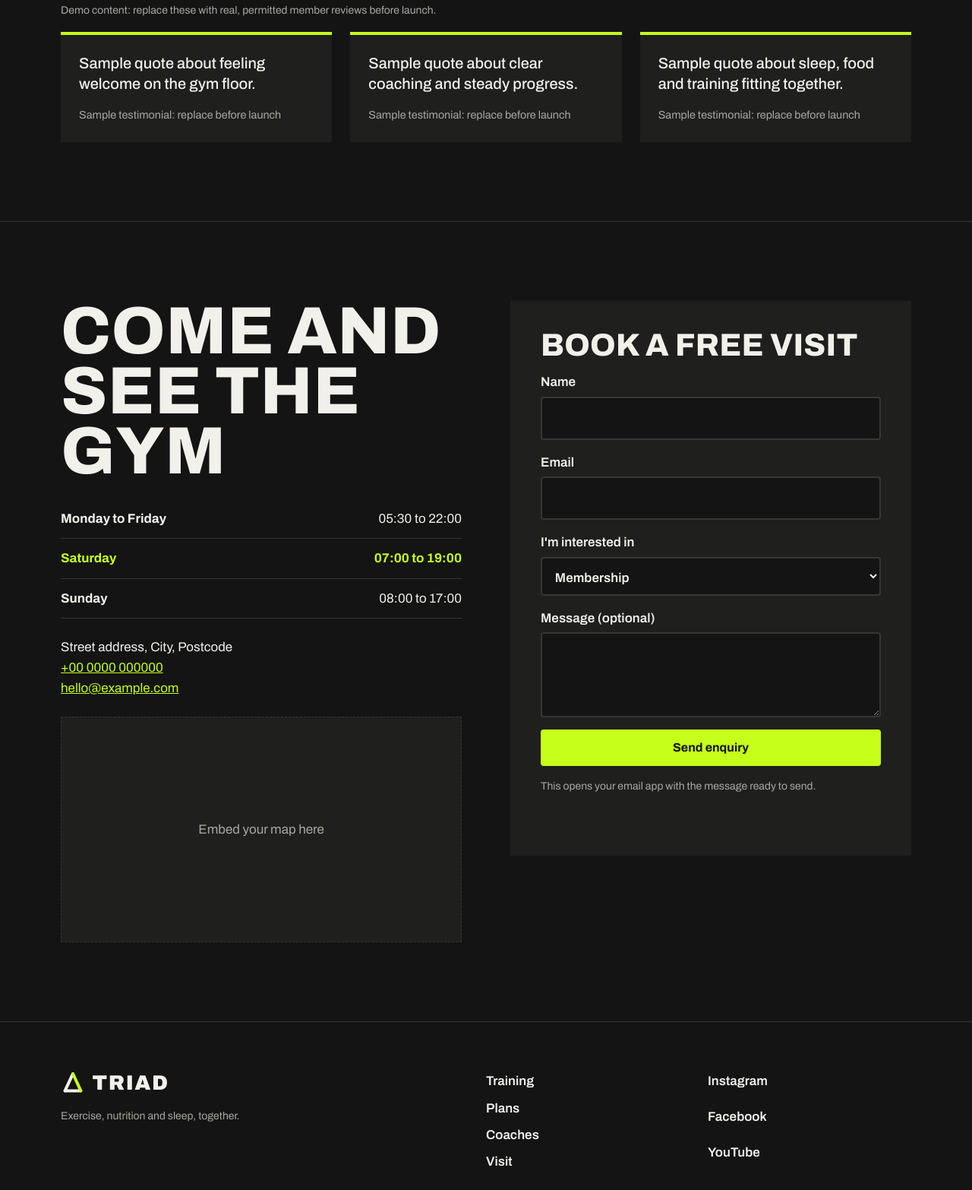
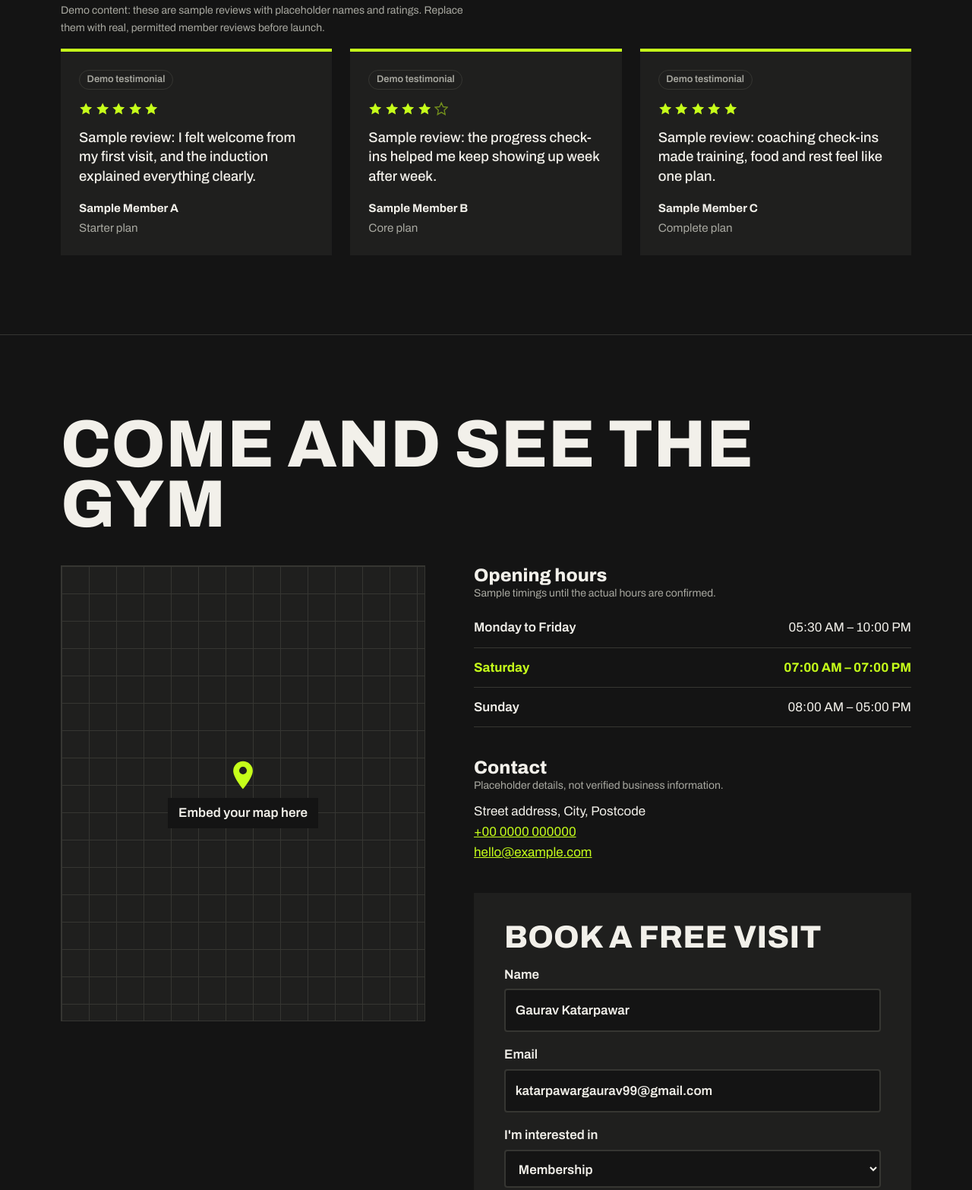
Before and after one commit to GauravKatarpawar1223/fitness-brand-website, a plain HTML site: page index.html in a window 1280 px wide. Shown: the part 6072-7638 px from the top of the page at 76% size. Drawn offline with Linux system fonts and the light colour scheme.

Commit message:
Add files via upload

```diff
--- a/index.html
+++ b/index.html
@@ -23,6 +23,7 @@
     <path d="M33 33H7" stroke="currentColor" stroke-width="5" stroke-linecap="round" fill="none"/>
     <path d="M20 5 33 33" stroke="var(--lime)" stroke-width="5" stroke-linecap="round" fill="none"/>
   </symbol>
+  <symbol id="star" viewBox="0 0 20 20"><path d="M10 1.5l2.6 5.6 6.1.7-4.5 4.2 1.2 6L10 15l-5.4 3 1.2-6L1.3 7.8l6.1-.7z"/></symbol>
 </svg>
 
 <header class="site-header" data-header>
@@ -222,38 +223,71 @@
           <div><dt>Coaching approach</dt><dd>Explain how inductions, programming and progress reviews really work at your gym.</dd></div>
         </dl>
       </div>
-      <h3 class="quotes-note fine">Demo content: replace these with real, permitted member reviews before launch.</h3>
-      <div class="quotes">
-        <figure><blockquote><p>Sample quote about feeling welcome on the gym floor.</p></blockquote><figcaption>Sample testimonial: replace before launch</figcaption></figure>
-        <figure><blockquote><p>Sample quote about clear coaching and steady progress.</p></blockquote><figcaption>Sample testimonial: replace before launch</figcaption></figure>
-        <figure><blockquote><p>Sample quote about sleep, food and training fitting together.</p></blockquote><figcaption>Sample testimonial: replace before launch</figcaption></figure>
+      <p class="quotes-note fine">Demo content: these are sample reviews with placeholder names and ratings. Replace them with real, permitted member reviews before launch.</p>
+      <!-- To add a real review: copy one <article class="review">, set the member's name, optional plan, rating (stars) and their own words. -->
+      <div class="reviews">
+        <article class="review">
+          <p class="review__tag">Demo testimonial</p>
+          <div class="stars" role="img" aria-label="Sample rating: 5 out of 5"><svg class="" aria-hidden="true"><use href="#star"/></svg><svg class="" aria-hidden="true"><use href="#star"/></svg><svg class="" aria-hidden="true"><use href="#star"/></svg><svg class="" aria-hidden="true"><use href="#star"/></svg><svg class="" aria-hidden="true"><use href="#star"/></svg></div>
+          <blockquote><p>Sample review: I felt welcome from my first visit, and the induction explained everything clearly.</p></blockquote>
+          <footer><strong>Sample Member A</strong><span>Starter plan</span></footer>
+        </article>
+        <article class="review">
+          <p class="review__tag">Demo testimonial</p>
+          <div class="stars" role="img" aria-label="Sample rating: 4 out of 5"><svg class="" aria-hidden="true"><use href="#star"/></svg><svg class="" aria-hidden="true"><use href="#star"/></svg><svg class="" aria-hidden="true"><use href="#star"/></svg><svg class="" aria-hidden="true"><use href="#star"/></svg><svg class="off" aria-hidden="true"><use href="#star"/></svg></div>
+          <blockquote><p>Sample review: the progress check-ins helped me keep showing up week after week.</p></blockquote>
+          <footer><strong>Sample Member B</strong><span>Core plan</span></footer>
+        </article>
+        <article class="review">
+          <p class="review__tag">Demo testimonial</p>
+          <div class="stars" role="img" aria-label="Sample rating: 5 out of 5"><svg class="" aria-hidden="true"><use href="#star"/></svg><svg class="" aria-hidden="true"><use href="#star"/></svg><svg class="" aria-hidden="true"><use href="#star"/></svg><svg class="" aria-hidden="true"><use href="#star"/></svg><svg class="" aria-hidden="true"><use href="#star"/></svg></div>
+          <blockquote><p>Sample review: coaching check-ins made training, food and rest feel like one plan.</p></blockquote>
+          <footer><strong>Sample Member C</strong><span>Complete plan</span></footer>
+        </article>
       </div>
     </div>
   </section>
 
   <section class="section" id="visit" aria-labelledby="visit-h">
-    <div class="wrap visit">
+    <div class="wrap">
+      <h2 class="display h2" id="visit-h">Come and see the gym</h2>
+      <div class="visit">
+        <div class="visit__map">
+          <!-- Add a real map only once you have a genuine gym address: replace the .map div with
+               <iframe src="YOUR_MAP_EMBED_URL" title="Map to TRIAD Fitness" loading="lazy" referrerpolicy="no-referrer-when-downgrade"></iframe> -->
+          <div class="map" role="img" aria-label="Map placeholder: add your map here">
+            <svg viewBox="0 0 24 24" fill="currentColor" aria-hidden="true"><path d="M12 2a7 7 0 0 0-7 7c0 5 7 13 7 13s7-8 7-13a7 7 0 0 0-7-7zm0 9.5A2.5 2.5 0 1 1 12 6a2.5 2.5 0 0 1 0 5.5z"/></svg>
+            <span>Embed your map here</span>
+          </div>
+        </div>
+        <div class="visit__info">
           <div>
-        <h2 class="display h2" id="visit-h">Come and see the gym</h2>
+            <h3 class="visit__h">Opening hours</h3>
+            <p class="fine">Sample timings until the actual hours are confirmed.</p>
             <table class="hours">
               <caption class="sr">Opening hours (sample)</caption>
+              <!-- Edit the times here. data-days uses 0 = Sunday to 6 = Saturday and drives the "today" highlight. -->
               <tbody data-hours>
-            <tr data-days="1,2,3,4,5"><th scope="row">Monday to Friday</th><td>05:30 to 22:00</td></tr>
-            <tr data-days="6"><th scope="row">Saturday</th><td>07:00 to 19:00</td></tr>
-            <tr data-days="0"><th scope="row">Sunday</th><td>08:00 to 17:00</td></tr>
+                <tr data-days="1,2,3,4,5"><th scope="row">Monday to Friday</th><td>05:30 AM – 10:00 PM</td></tr>
+                <tr data-days="6"><th scope="row">Saturday</th><td>07:00 AM – 07:00 PM</td></tr>
+                <tr data-days="0"><th scope="row">Sunday</th><td>08:00 AM – 05:00 PM</td></tr>
               </tbody>
             </table>
+          </div>
+          <div>
+            <h3 class="visit__h">Contact</h3>
+            <p class="fine">Placeholder details, not verified business information.</p>
             <address>
               Street address, City, Postcode<br>
               <a href="tel:+000000000000">+00 0000 000000</a><br>
               <a href="mailto:hello@example.com">hello@example.com</a>
             </address>
-        <div class="map" role="img" aria-label="Map placeholder">Embed your map here</div>
           </div>
           <form class="form" id="enquire" novalidate data-form aria-labelledby="enq-h">
             <h3 class="display h3" id="enq-h">Book a free visit</h3>
-        <label>Name<input name="name" autocomplete="name" required></label>
-        <label>Email<input name="email" type="email" autocomplete="email" required></label>
+            <!-- Name and email are prefilled and editable. Remove the value attributes to start empty. -->
+            <label>Name<input name="name" autocomplete="name" value="Gaurav Katarpawar" required aria-describedby="enq-status"></label>
+            <label>Email<input name="email" type="email" autocomplete="email" value="katarpawargaurav99@gmail.com" required aria-describedby="enq-status"></label>
             <label>I'm interested in
               <select name="interest">
                 <option>Membership</option><option>Starter plan</option><option>Core plan</option><option>Complete plan</option><option>Exercise</option><option>Nutrition</option><option>Sleep</option>
@@ -261,9 +295,11 @@
             </label>
             <label>Message (optional)<textarea name="message" rows="3"></textarea></label>
             <button class="btn btn--lime" type="submit">Send enquiry</button>
-        <p class="fine">This opens your email app with the message ready to send.</p>
-        <p class="status" role="status" data-status></p>
+            <p class="fine">This opens your email app with the message ready to send. Nothing is sent until you press send there.</p>
+            <p class="status" id="enq-status" role="status" data-status></p>
           </form>
+        </div>
+      </div>
     </div>
   </section>
 </main>
--- a/script.js
+++ b/script.js
@@ -85,6 +85,10 @@ function initEnquiryForm() {
     status.toggleAttribute("data-error", isError);
   };
 
+  form.addEventListener("input", (e) => {
+    if (e.target.hasAttribute("aria-invalid")) e.target.removeAttribute("aria-invalid");
+  });
+
   form.addEventListener("submit", (e) => {
     e.preventDefault();
     const data = new FormData(form);
--- a/style.css
+++ b/style.css
@@ -173,22 +173,35 @@ h1,h2,h3,p,figure,blockquote,dl,dd{margin:0}
 .trust dt{font-weight:800;font-size:1.5rem}
 .trust dd{color:var(--ash);margin-top:.25rem;max-width:32rem}
 .quotes-note{margin-top:var(--s5);font-weight:400}
-.quotes{display:grid;gap:var(--s3);margin-top:var(--s2)}
-.quotes figure{background:var(--graphite);border-top:4px solid var(--lime);padding:var(--s3)}
-.quotes p{font-size:1.25rem;line-height:1.35;font-weight:500}
-.quotes figcaption{margin-top:var(--s2);color:var(--ash);font-size:.9rem}
-@media (min-width:56rem){.quotes{grid-template-columns:repeat(3,1fr)}}
+.reviews{display:grid;gap:var(--s3);margin-top:var(--s2)}
+.review{display:flex;flex-direction:column;gap:var(--s2);background:var(--graphite);border-top:4px solid var(--lime);padding:var(--s3)}
+.review__tag{align-self:flex-start;padding:.2rem .6rem;border:1px solid var(--line);border-radius:2rem;font-size:.8rem;font-weight:600;color:var(--ash)}
+.stars{display:flex;gap:.2rem;color:var(--lime)}
+.stars svg{width:1.15rem;height:1.15rem;fill:currentColor}
+.stars .off{fill:none;stroke:currentColor;stroke-width:1.5;opacity:.5}
+.review blockquote{flex:1}
+.review p{font-size:1.15rem;line-height:1.4;font-weight:500}
+.review .review__tag{font-size:.8rem;font-weight:600;line-height:1.4}
+.review footer{display:grid;gap:.1rem;font-size:.95rem}
+.review footer span{color:var(--ash)}
+@media (min-width:56rem){.reviews{grid-template-columns:repeat(3,1fr)}}
 #visit{border-top:1px solid var(--line)}
 
-/* Visit and form */
-.visit{display:grid;gap:var(--s5)}
-.hours{width:100%;margin:var(--s3) 0;border-collapse:collapse}
-.hours th,.hours td{padding:.75rem 0;border-bottom:1px solid var(--line);text-align:left}
-.hours td{text-align:right}
+/* Visit: map column + info/form column */
+.visit{display:grid;gap:var(--s4);margin-top:var(--s4)}
+.visit__info{display:grid;gap:var(--s4);align-content:start}
+.visit__h{font-size:1.5rem;font-weight:800;line-height:1.1}
+.hours{width:100%;margin-top:var(--s1);border-collapse:collapse}
+.hours th,.hours td{padding:.75rem 0;border-bottom:1px solid var(--line);text-align:left;font-weight:400}
+.hours th{font-weight:600}
+.hours td{text-align:right;white-space:nowrap}
 .hours tr[aria-current="date"] th,.hours tr[aria-current="date"] td{color:var(--lime);font-weight:700}
-address{font-style:normal;margin-bottom:var(--s3)}
+address{font-style:normal;margin-top:var(--s1)}
 address a{color:var(--lime)}
-.map{display:grid;place-items:center;aspect-ratio:16/9;background:var(--graphite);border:1px dashed var(--line);color:var(--ash)}
+.map{display:flex;flex-direction:column;align-items:center;justify-content:center;gap:var(--s1);min-height:16rem;aspect-ratio:4/3;background-color:var(--graphite);background-image:linear-gradient(var(--line) 1px,transparent 1px),linear-gradient(90deg,var(--line) 1px,transparent 1px);background-size:2.25rem 2.25rem;border:1px solid var(--line)}
+.map svg{width:2.75rem;height:2.75rem;color:var(--lime)}
+.map span{padding:.4rem .9rem;background:var(--ink);color:var(--bone);font-weight:600}
+.visit__map iframe{display:block;width:100%;aspect-ratio:4/3;border:0}
 .form{display:grid;gap:var(--s2);align-content:start;padding:var(--s3);background:var(--graphite);scroll-margin-top:var(--header-h)}
 .form label{display:grid;gap:.35rem;font-weight:600}
 .form input,.form select,.form textarea{width:100%;padding:.8rem;background:var(--ink);color:var(--bone);border:2px solid var(--line);border-radius:.25rem;font:inherit}
@@ -196,7 +209,12 @@ address a{color:var(--lime)}
 .form [aria-invalid="true"]{border-color:#ff6b5e}
 .status{min-height:1.5rem;font-weight:600}
 .status[data-error]{color:#ff8a80}
-@media (min-width:56rem){.visit{grid-template-columns:1fr 1fr;gap:var(--s5);align-items:start}.form{padding:var(--s4)}}
+@media (min-width:56rem){
+  .visit{grid-template-columns:5fr 6fr;gap:var(--s5);align-items:start}
+  .visit__map{position:sticky;top:calc(var(--header-h) + var(--s3))}
+  .map,.visit__map iframe{aspect-ratio:4/5}
+  .form{padding:var(--s4)}
+}
 
 /* Footer */
 .footer{border-top:1px solid var(--line);padding:var(--s5) 0 var(--s4)}
```
Lines whose indentation alone changed are shown as unchanged.
